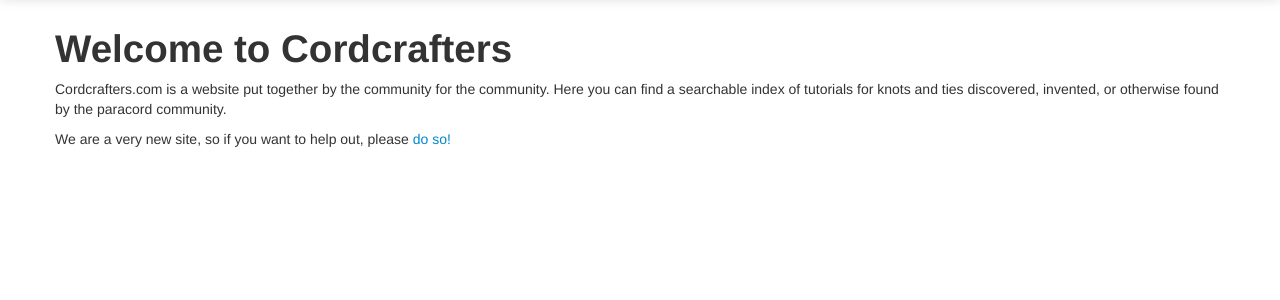
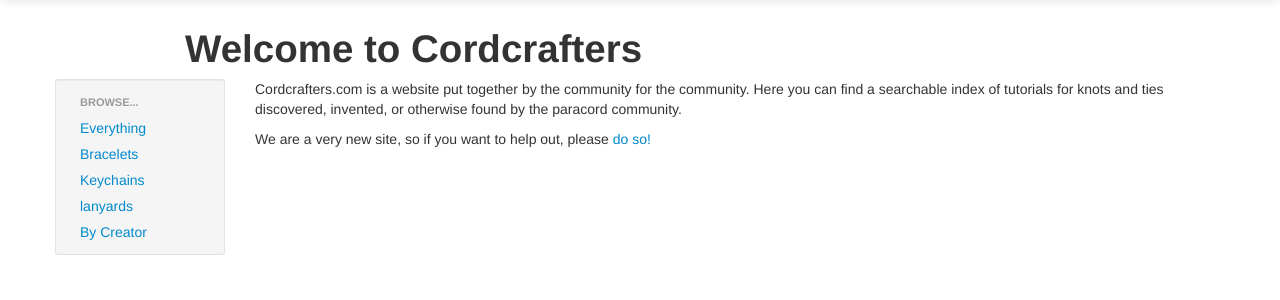
Before and after one commit to althalus/knotcrafters, a Django app: page / in a window 1280 px wide. Shown: the part 41-341 px from the top of the page. Run offline with Django 3.2, Linux system fonts and the light colour scheme; parts of the project's set-up code (start-up, migrations or seed data) failed here and were passed over.

Commit message:
Add a side nav

```diff
--- a/knotdirectory/templates/base.html
+++ b/knotdirectory/templates/base.html
@@ -53,8 +53,22 @@
     </div>
 
     <div class="container">
+        <div class="offset1 span11"><h1>{% block page_title %}Welcome to Cordcrafters{% endblock page_title %}</h1></div>
+        <div class="row">
+            <div class="span2">
+                <div class="well well-small">
+                    <ul class="nav nav-list">
+                        <li class="nav-header">Browse...</li>
+                        <li><a href="/knots/">Everything</a></li>
+                        <li><a href="/bracelet/">Bracelets</a></li>
+                        <li><a href="/keychain/">Keychains</a></li>
+                        <li><a href="/lanyard/">lanyards</a></li>
+                        <li><a href="#">By Creator</a></li>
+                    </ul>
+                </div>
+            </div>
+            <div class="span10">
 
-      <h1>{% block page_title %}Welcome to Cordcrafters{% endblock page_title %}</h1>
 
                 {% block content %}
                 <p>Cordcrafters.com is a website put together by the community for the
@@ -64,7 +78,8 @@
                 <p>We are a very new site, so if you want to help out, please
                 <a href="/about">do so!</a></p>
                 {% endblock content %}
-
+            </div>
+        </div>
     </div> <!-- /container -->
 
     <!-- Le javascript
```
Lines whose indentation alone changed are shown as unchanged.
